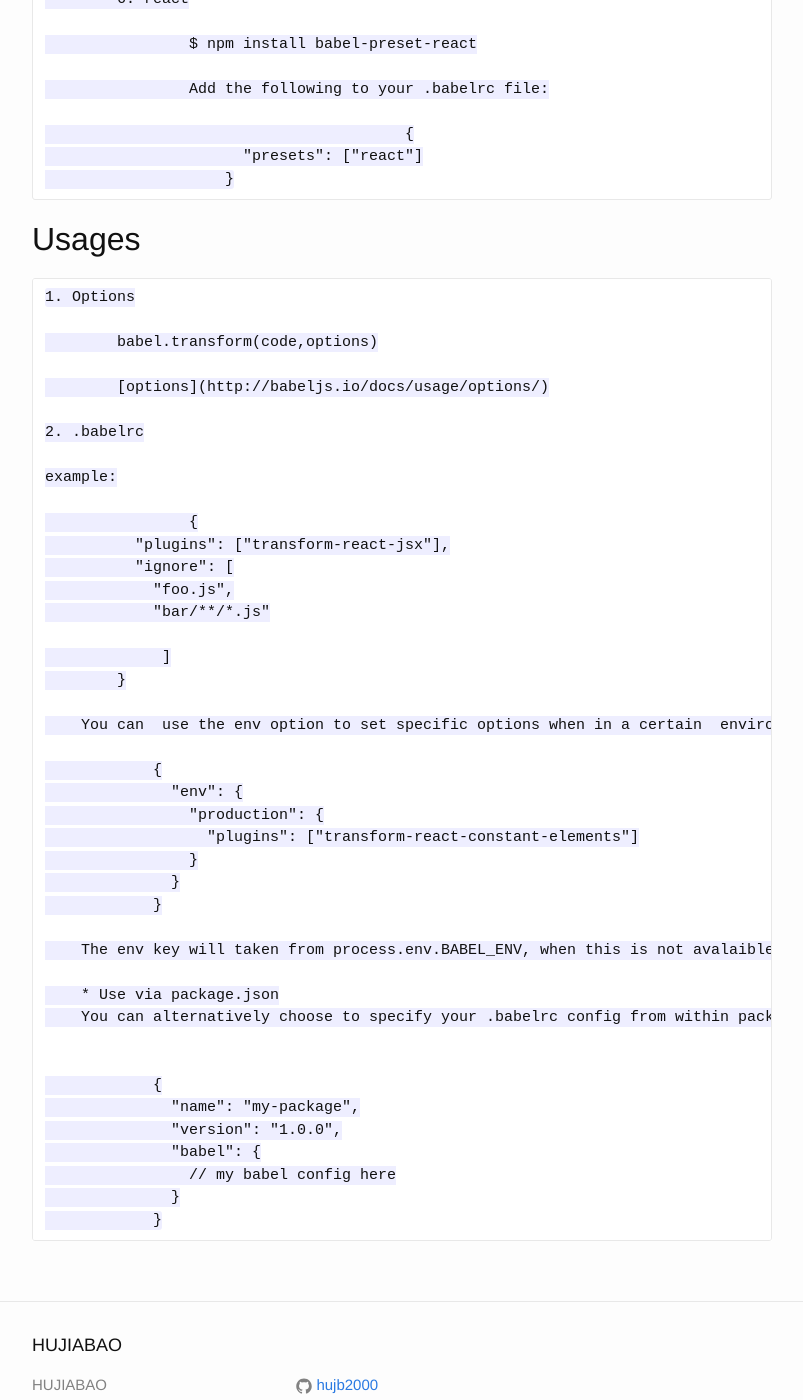
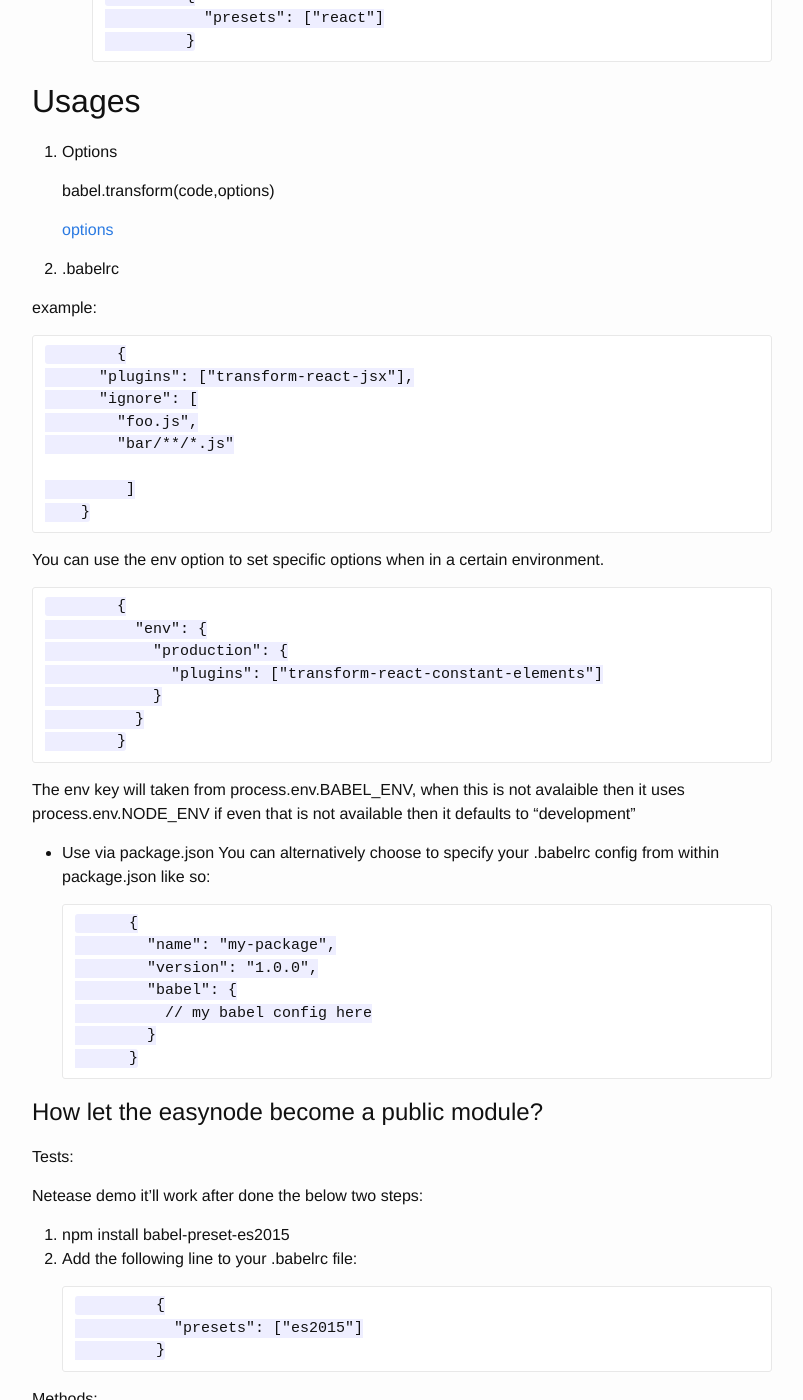
Before and after one commit to hujb2000/hujb2000.github.io, a Jekyll site: the page built from temp/2015-11-07-Babel5 & Babel 6.markdown, in a window 1280 px wide and 1400 px high, scrolled down 5536 px. Shown: the whole window, without its empty margins (238-1041 px from the left). Built offline with Jekyll 4.4.1, drawn with Linux system fonts in a browser that asks for light colours; some of the changed text lies outside the part shown.

Commit message:
easynode as module ok

```diff
--- a/temp/2015-11-07-Babel5 & Babel 6.markdown
+++ b/temp/2015-11-07-Babel5 & Babel 6.markdown
@@ -1,6 +1,6 @@
 ---
 layout: post
-title:  "Babel 5 & babel 6"
+title:  "Babel 5 & Babel 6"
 date:   2015-11-27 13:35:30
 categories: allen.hu update
 ---
@@ -224,79 +224,100 @@ We received a lot fo feedback that the plugin API was confusing. so in Babel 6 .
 
 ## Plugins
 
-	* Presets
+* Presets
 
-		1. ES2015
+	1. ES2015
 
-			$ npm install babel-preset-es2015
+		$ npm install babel-preset-es2015
 
-			Add the following line to your .babelrc file:
+		Add the following line to your .babelrc file:
 
-						{
-						  "presets": ["es2015"]
-						}
+					{
+					  "presets": ["es2015"]
+					}
 
+	2. stage-0
+	3. stage-1
+	4. stage-2
+	5. stage-3
+	6. react
 
-		2. stage-0
+		$ npm install babel-preset-react
 
-		3. stage-1
+		Add the following to your .babelrc file:
 
-		4. stage-2
-
-		5. stage-3
-
-		6. react
-
-			$ npm install babel-preset-react
-
-			Add the following to your .babelrc file:
-
-						{
-                          "presets": ["react"]
-                        }
+					{
+                      "presets": ["react"]
+                    }
 
 
 ## Usages
 
-	1. Options
+1. Options
 
-		babel.transform(code,options)
+	babel.transform(code,options)
 
-		[options](http://babeljs.io/docs/usage/options/)
+	[options](http://babeljs.io/docs/usage/options/)
 
-	2. .babelrc
+2. .babelrc
 
-	example:
+example:
 
-			{
-	          "plugins": ["transform-react-jsx"],
-	          "ignore": [
-	            "foo.js",
-	            "bar/**/*.js"
+		{
+          "plugins": ["transform-react-jsx"],
+          "ignore": [
+            "foo.js",
+            "bar/**/*.js"
 
-	             ]
-	        }
+             ]
+        }
 
-        You can  use the env option to set specific options when in a certain  environment.
+You can  use the env option to set specific options when in a certain  environment.
 
-                {
-                  "env": {
-                    "production": {
-                      "plugins": ["transform-react-constant-elements"]
-                    }
-                  }
+            {
+              "env": {
+                "production": {
+                  "plugins": ["transform-react-constant-elements"]
                 }
+              }
+            }
 
-        The env key will taken from process.env.BABEL_ENV, when this is not avalaible then it uses process.env.NODE_ENV if even that is not available then it defaults to "development"
+The env key will taken from process.env.BABEL_ENV, when this is not avalaible then it uses process.env.NODE_ENV if even that is not available then it defaults to "development"
 
-        * Use via package.json
-        You can alternatively choose to specify your .babelrc config from within package.json like so:
+* Use via package.json
+You can alternatively choose to specify your .babelrc config from within package.json like so:
 
 
-                {
-                  "name": "my-package",
-                  "version": "1.0.0",
-                  "babel": {
-                    // my babel config here
-                  }
-                }
+            {
+              "name": "my-package",
+              "version": "1.0.0",
+              "babel": {
+                // my babel config here
+              }
+            }
+
+# How let the easynode become a public module?
+
+
+Tests:
+
+Netease demo it'll work after done the below two steps:
+
+1. npm install babel-preset-es2015
+2. Add the following line to your .babelrc file:
+
+	            {
+	              "presets": ["es2015"]
+	            }
+
+Methods:
+
+1. npm publish , precompile to es5,
+
+	bin/main.js and src directory  compile to es5 only once. success
+
+
+2. global install, npm link,brother directory,  babel-register
+
+
+3. module form , use babel-register to ignore node_modules, but have no  test
```
Also changed, not shown: 5 other files.
